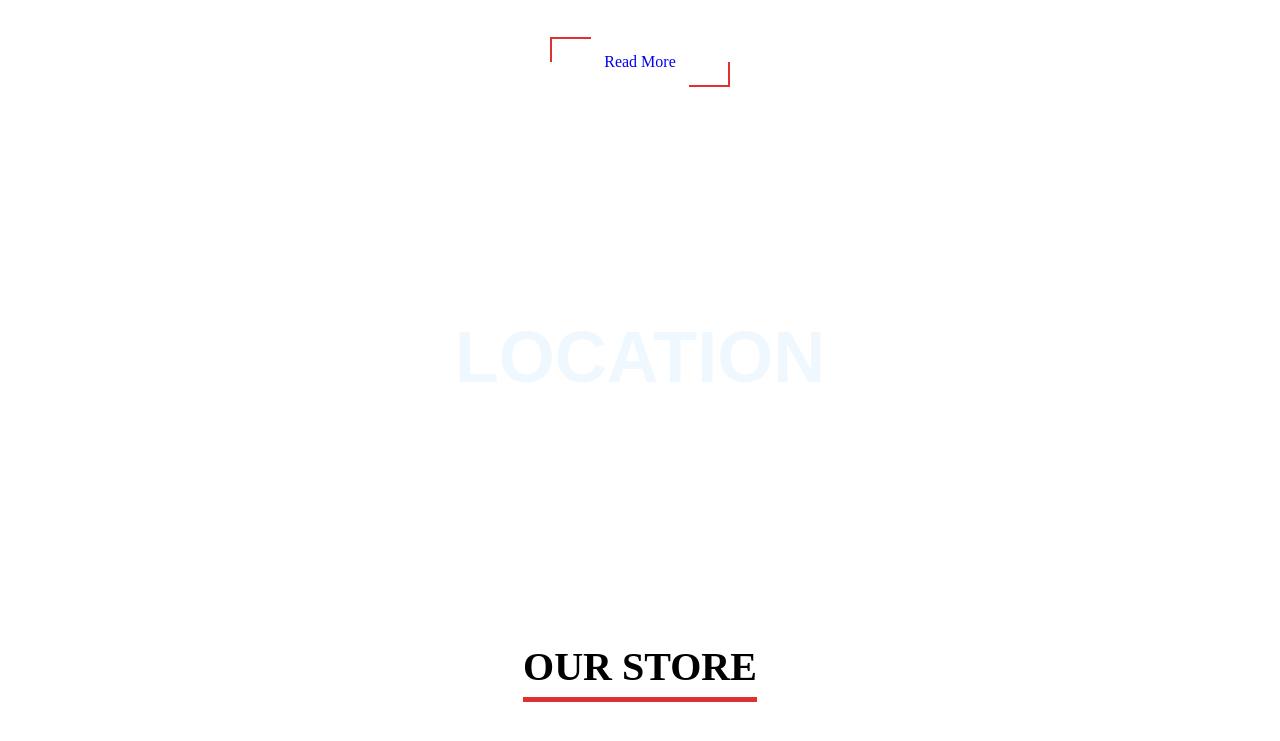
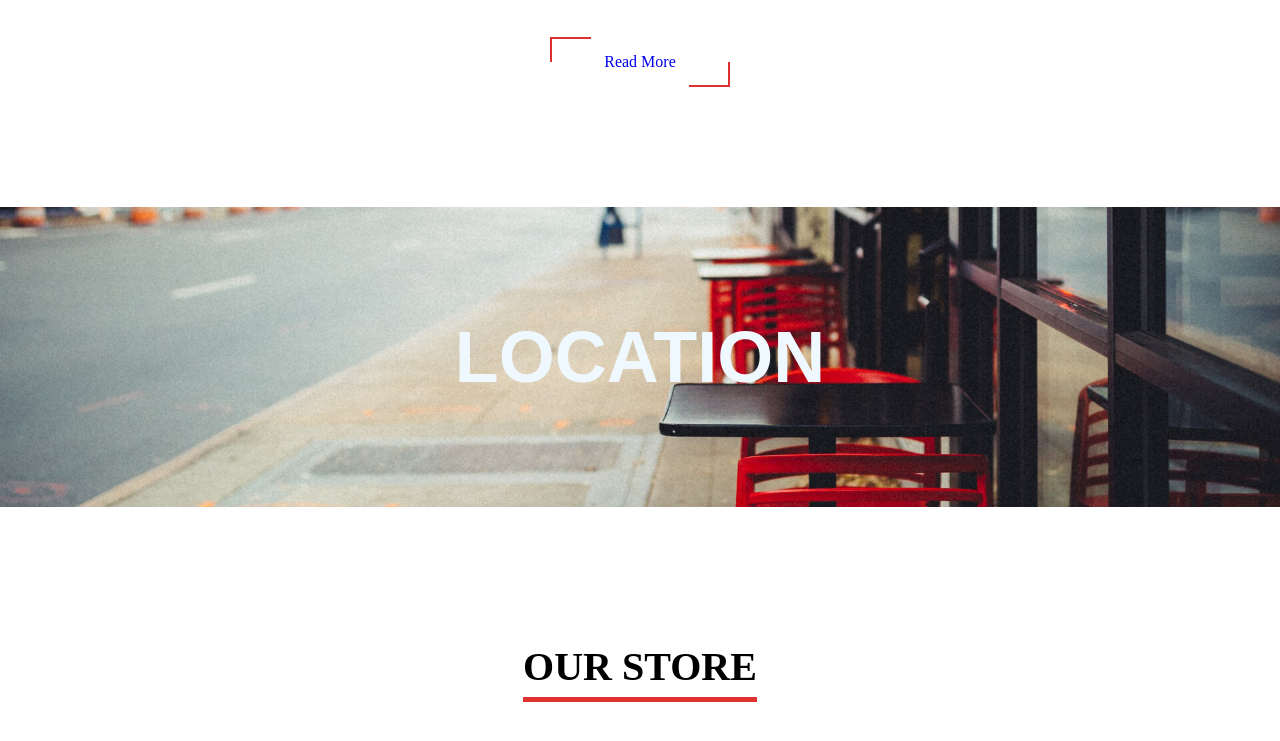
Before and after one commit to yuka08151005/coffee, a plain HTML site: page index.html in a window 1280 px wide. Shown: the part 2702-3443 px from the top of the page. Drawn offline with nearby package versions, Linux system fonts and the light colour scheme; files that its build step writes are made by us from their sources; files whose address does not match are found by name.

Commit message:
Update _location.scss

```diff
--- a/scss/_location.scss
+++ b/scss/_location.scss
@@ -2,7 +2,7 @@
 
 .location-img {
   position: relative;
-  background-image: url(img/location.jpg);
+  background-image: url(../img/location.jpg);
   width: 100%;
   height: 100px;
   background-attachment: fixed;
```
